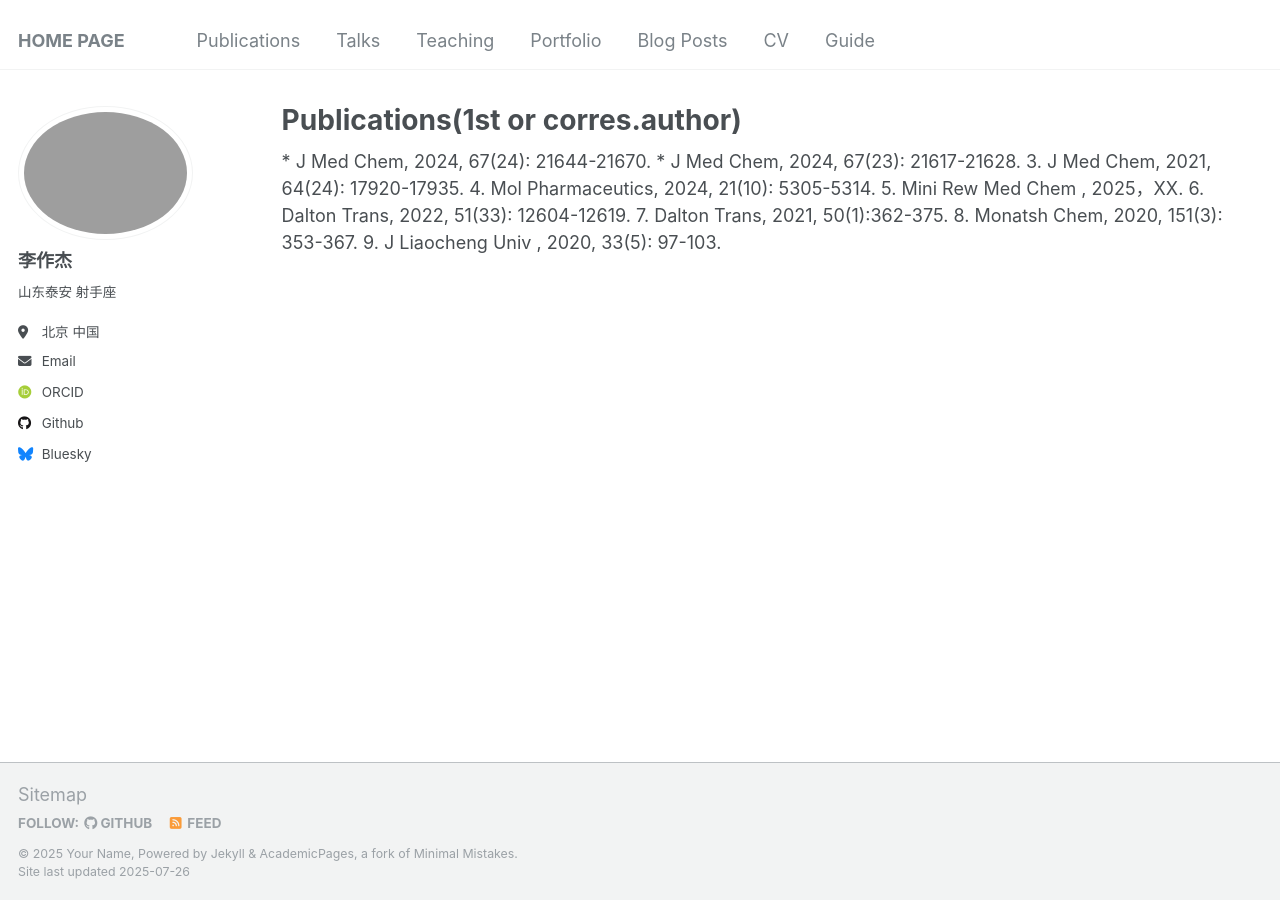
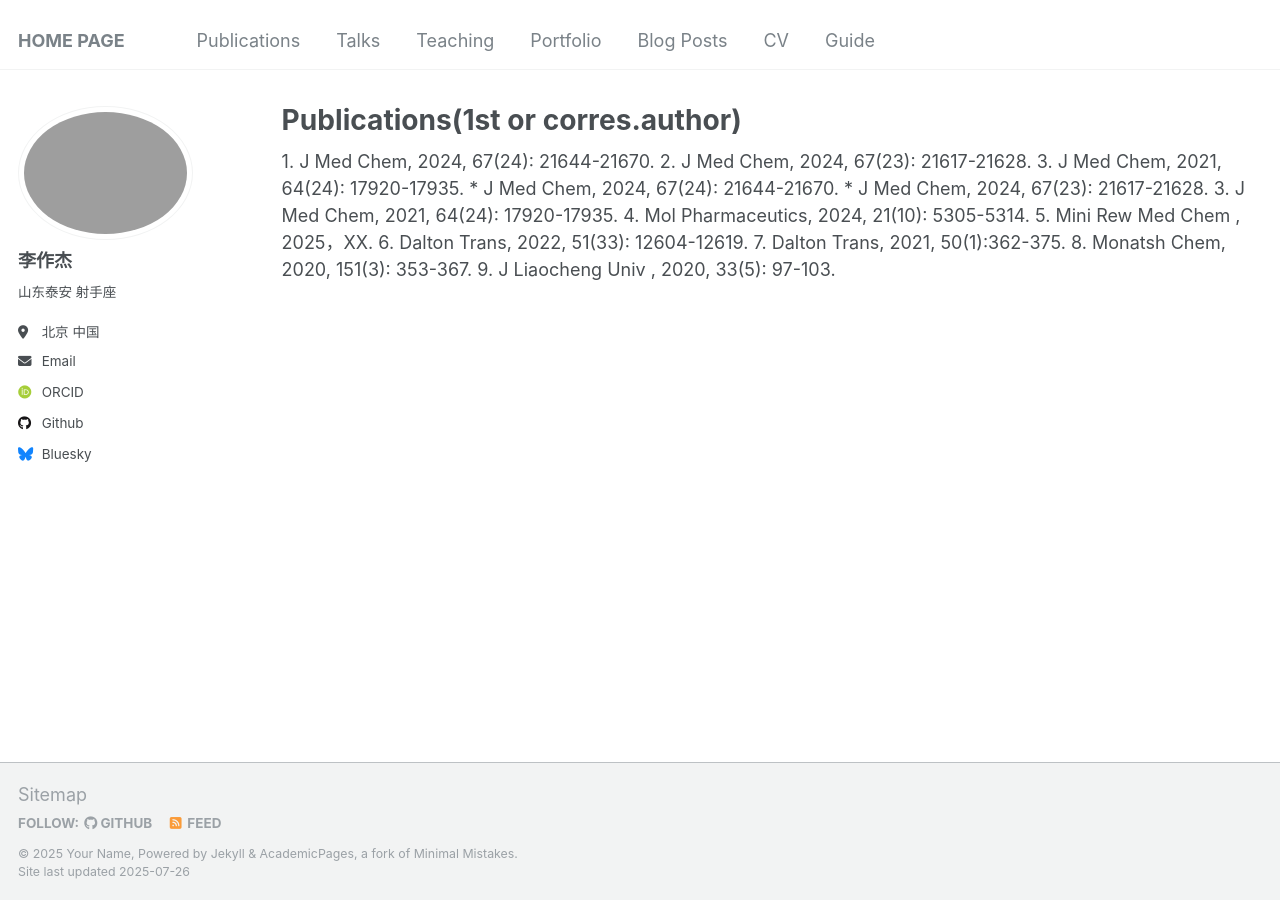
Before and after one commit to Infinity-LZJ/Zuojie_Li.github, a Jekyll site: the page built from _pages/publications.html, in a window 1280 px wide. Built offline with Jekyll 4.4.1, drawn with Linux system fonts in a browser that asks for light colours; some web fonts are replaced.

Commit message:
Update publications.html

```diff
--- a/_pages/publications.html
+++ b/_pages/publications.html
@@ -9,6 +9,9 @@ redirect_from:
 
 {% include base_path %}
 
+1. J Med Chem,  2024, 67(24): 21644-21670.
+2. J Med Chem,  2024, 67(23): 21617-21628.
+3. J Med Chem,  2021, 64(24): 17920-17935.
 * J Med Chem,  2024, 67(24): 21644-21670.
 * J Med Chem,  2024, 67(23): 21617-21628.
 3. J Med Chem,  2021, 64(24): 17920-17935.
```
